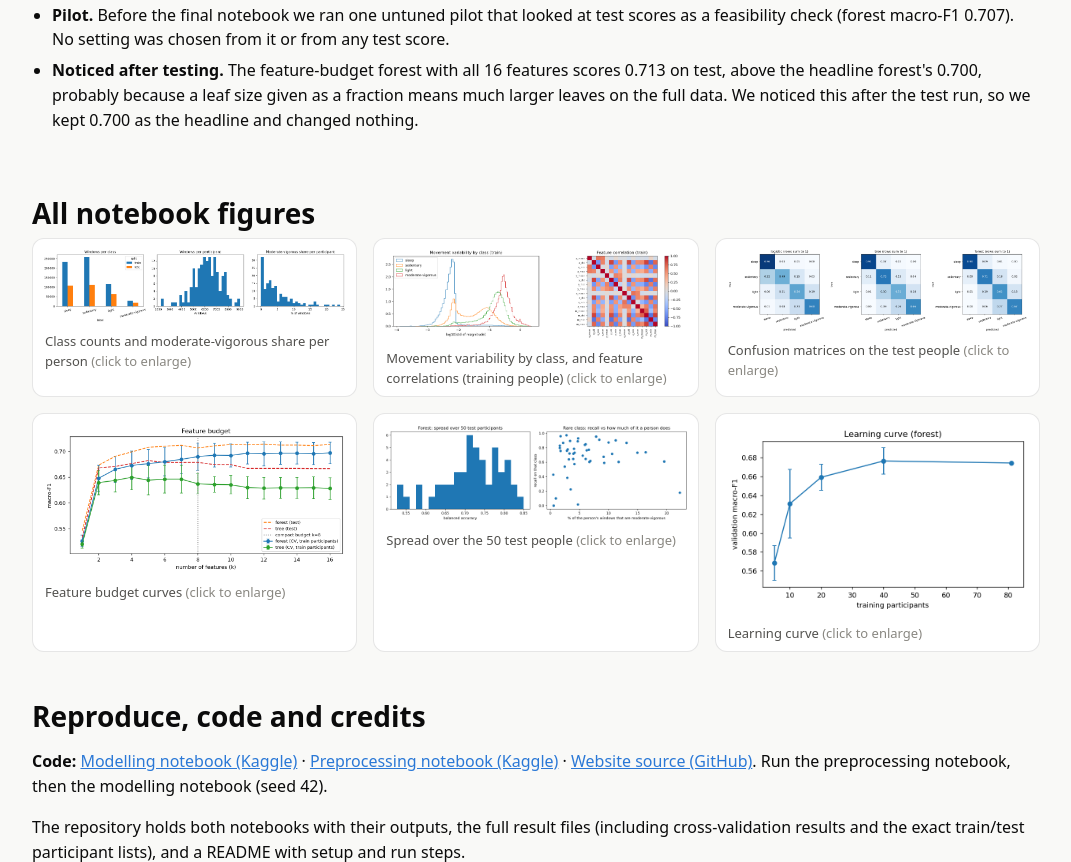
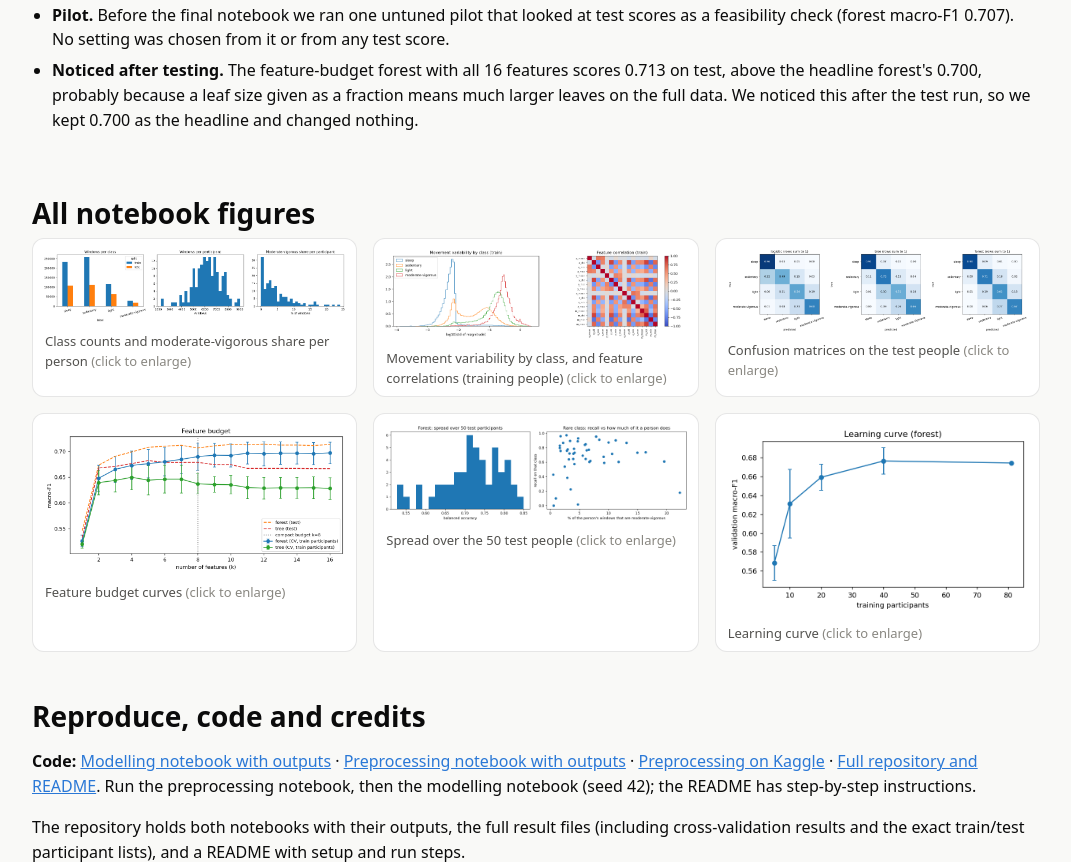
Before and after one commit to Nitya047/capture24-site, a plain HTML site: page index.html in a window 1280 px wide. Shown: the part 11138-12000 px from the top of the page, without its empty margins (104-1175 px from the left). Drawn offline with Linux system fonts and the light colour scheme.

Commit message:
Link notebooks with outputs on GitHub; note Kaggle Version 6
Co-Authored-By: Claude Opus 5.5 <noreply@anthropic.com>

```diff
--- a/app.js
+++ b/app.js
@@ -472,10 +472,13 @@ function renderMethodBits() {
   if (bp.forest) parts.push(`forest max_features = ${bp.forest.max_features}, minimum leaf ${pct(bp.forest.min_samples_leaf, 2)} of rows`);
   if ($("#best-params")) $("#best-params").innerHTML = parts.length ? `<b>Chosen settings:</b> ${esc(parts.join("; "))}.` : "";
   const L = [];
-  if (LINKS.modelling) L.push(`<a href="${esc(LINKS.modelling)}">Modelling notebook (Kaggle)</a>`);
-  if (LINKS.preprocessing) L.push(`<a href="${esc(LINKS.preprocessing)}">Preprocessing notebook (Kaggle)</a>`);
-  if (LINKS.repo) L.push(`<a href="${esc(LINKS.repo)}">Website source (GitHub)</a>`);
-  $("#links").innerHTML = L.length ? `<b>Code:</b> ${L.join(" · ")}. Run the preprocessing notebook, then the modelling notebook (seed 42).` : "";
+  if (LINKS.repo) {
+    L.push(`<a href="${esc(LINKS.repo)}/blob/main/notebooks/modelling.ipynb">Modelling notebook with outputs</a>`);
+    L.push(`<a href="${esc(LINKS.repo)}/blob/main/notebooks/preprocessing.ipynb">Preprocessing notebook with outputs</a>`);
+  }
+  if (LINKS.preprocessing) L.push(`<a href="${esc(LINKS.preprocessing)}">Preprocessing on Kaggle</a>`);
+  if (LINKS.repo) L.push(`<a href="${esc(LINKS.repo)}">Full repository and README</a>`);
+  $("#links").innerHTML = L.length ? `<b>Code:</b> ${L.join(" · ")}. Run the preprocessing notebook, then the modelling notebook (seed 42); the README has step-by-step instructions.` : "";
 }
 function renderGallery() {
   const figs = [["data_overview.png", "Class counts and moderate-vigorous share per person"], ["features_by_class.png", "Movement variability by class, and feature correlations (training people)"],
--- a/index.html
+++ b/index.html
@@ -5,7 +5,7 @@
 <meta name="viewport" content="width=device-width, initial-scale=1">
 <title>Activity Recognition for Unseen Users</title>
 <meta name="description" content="ES 335 project: recognising sleep, sedentary, light and moderate-vigorous activity from wrist accelerometer data for people the model has never seen, and how much a compact model gives up.">
-<link rel="stylesheet" href="style.css?v=10">
+<link rel="stylesheet" href="style.css?v=11">
 </head>
 <body>
 <header class="site-header">
@@ -270,6 +270,6 @@
 
 <footer class="site-footer"><div class="wrap">ES 335 course project · <span id="team-foot"></span></div></footer>
 <div id="tip" class="tip" role="tooltip" hidden></div>
-<script src="app.js?v=10"></script>
+<script src="app.js?v=11"></script>
 </body>
 </html>
```
Also changed, not shown: 1 other file.
